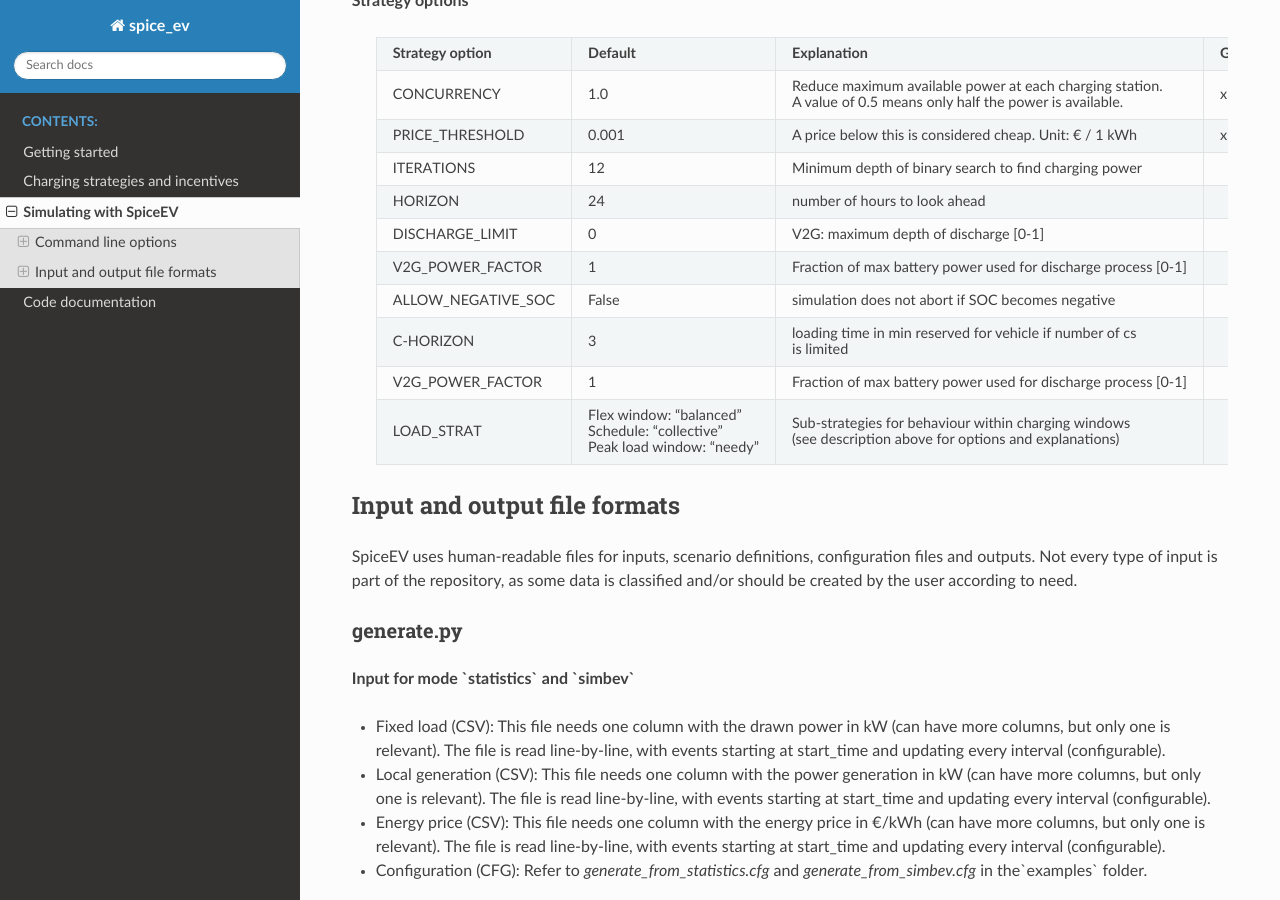
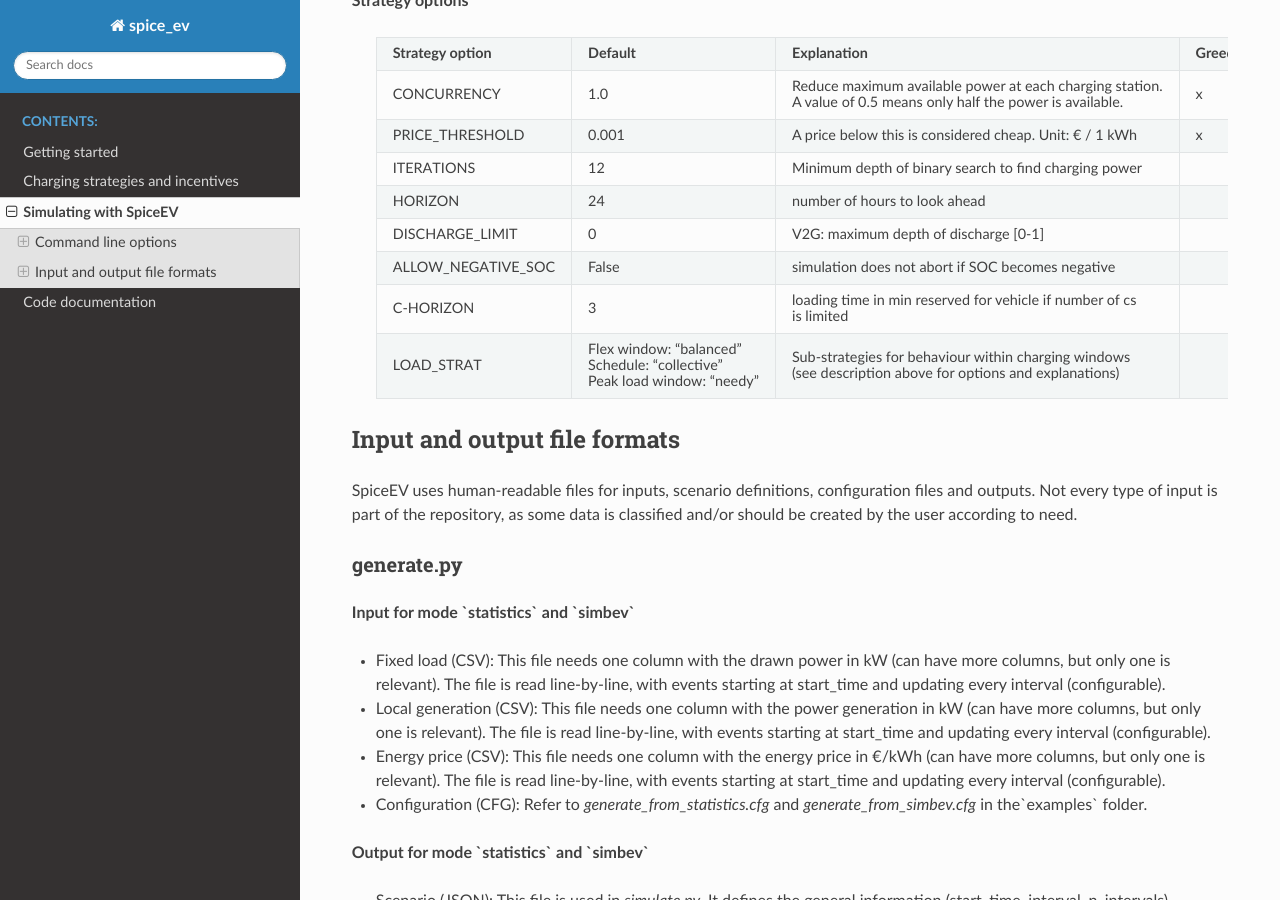
Before and after one commit to rl-institut/spice_ev, a Sphinx documentation site: the page built from doc/source/simulating_with_spiceev.rst, in a window 1280 px wide and 900 px high, scrolled down 3719 px. Built offline with Sphinx 7.4.7 and the Read the Docs theme 2.0.0, drawn with Linux system fonts in a browser that asks for light colours.

Commit message:
remove V2G_POWER_FACTOR from config

```diff
--- a/doc/source/simulating_with_spiceev.rst
+++ b/doc/source/simulating_with_spiceev.rst
@@ -219,17 +219,11 @@ stationary batteries or V2G, you need to set the target SOC parameter of the bat
     +---------------------+----------------------------+---------------------------------------------------------+-------------+--------------+---------------------+--------------+---------------------+------------------+-----------------+
     |   DISCHARGE_LIMIT   |      0                     | V2G: maximum depth of discharge [0-1]                   |             |              | x                   |              |                     | x                | x               |
     +---------------------+----------------------------+---------------------------------------------------------+-------------+--------------+---------------------+--------------+---------------------+------------------+-----------------+
-    | V2G_POWER_FACTOR    |      1                     | Fraction of max battery power used for discharge        |             |              | x                   |              |                     | x                |                 |
-    |                     |                            | process [0-1]                                           |             |              |                     |              |                     |                  |                 |
-    +---------------------+----------------------------+---------------------------------------------------------+-------------+--------------+---------------------+--------------+---------------------+------------------+-----------------+
     | ALLOW_NEGATIVE_SOC  |   False                    | simulation does not abort if SOC becomes negative       |             |              |                     |              |                     |                  | x               |
     +---------------------+----------------------------+---------------------------------------------------------+-------------+--------------+---------------------+--------------+---------------------+------------------+-----------------+
     |   C-HORIZON         |      3                     | loading time in min reserved for vehicle if number of cs|             |              |                     |              |                     |                  | x               |
     |                     |                            |                                                         |             |              |                     |              |                     |                  |                 |
     |                     |                            | is limited                                              |             |              |                     |              |                     |                  |                 |
-    +---------------------+----------------------------+---------------------------------------------------------+-------------+--------------+---------------------+--------------+---------------------+------------------+-----------------+
-    |  V2G_POWER_FACTOR   |      1                     | Fraction of max battery power used for discharge        |             |              |                     |              |                     |                  | x               |
-    |                     |                            | process [0-1]                                           |             |              |                     |              |                     |                  |                 |
     +---------------------+----------------------------+---------------------------------------------------------+-------------+--------------+---------------------+--------------+---------------------+------------------+-----------------+
     |   LOAD_STRAT        |  Flex window: "balanced"   | Sub-strategies for behaviour within charging windows    |             |              |                     | x            | x                   | x                |                 |
     |                     |                            |                                                         |             |              |                     |              |                     |                  |                 |
```
